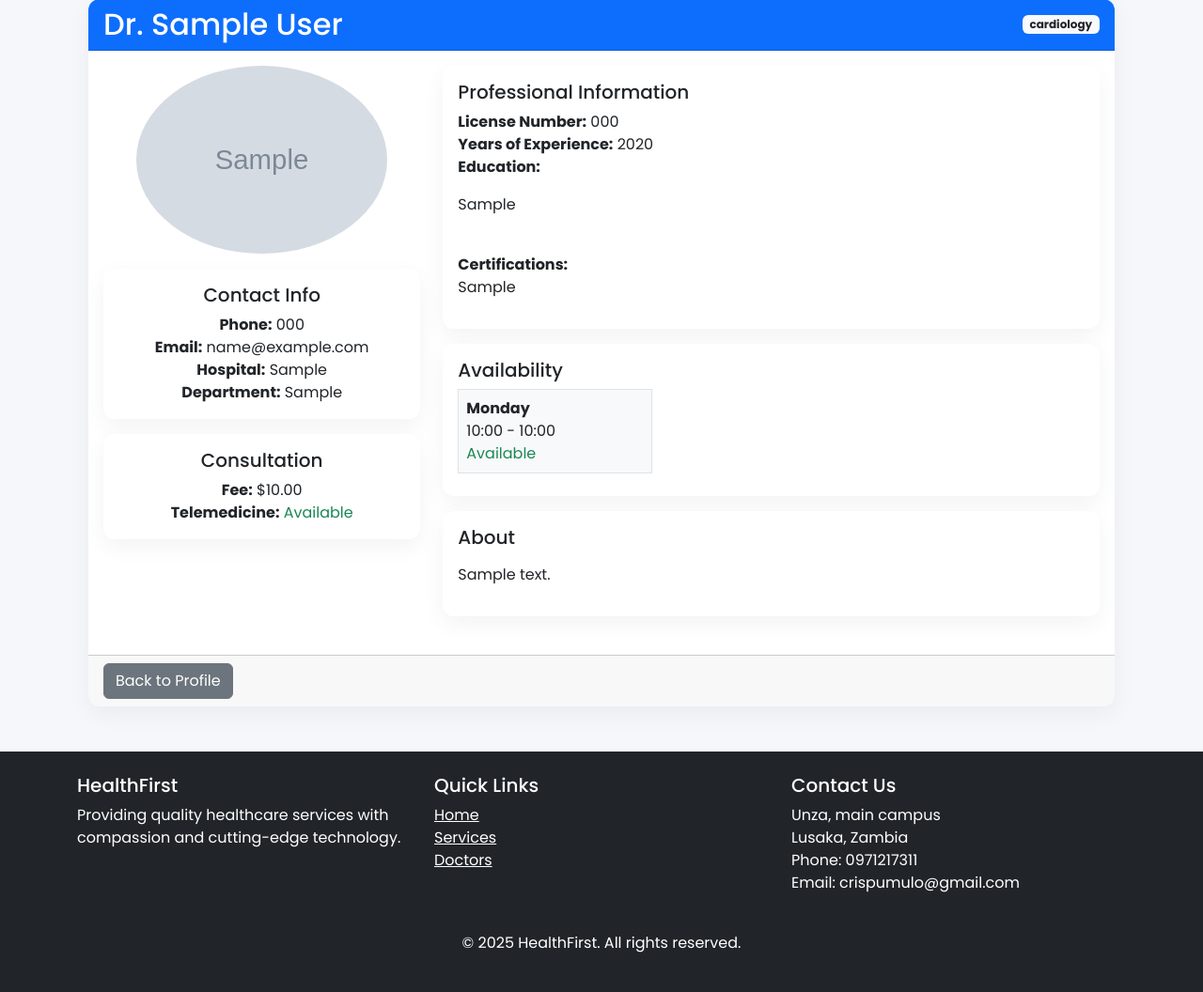
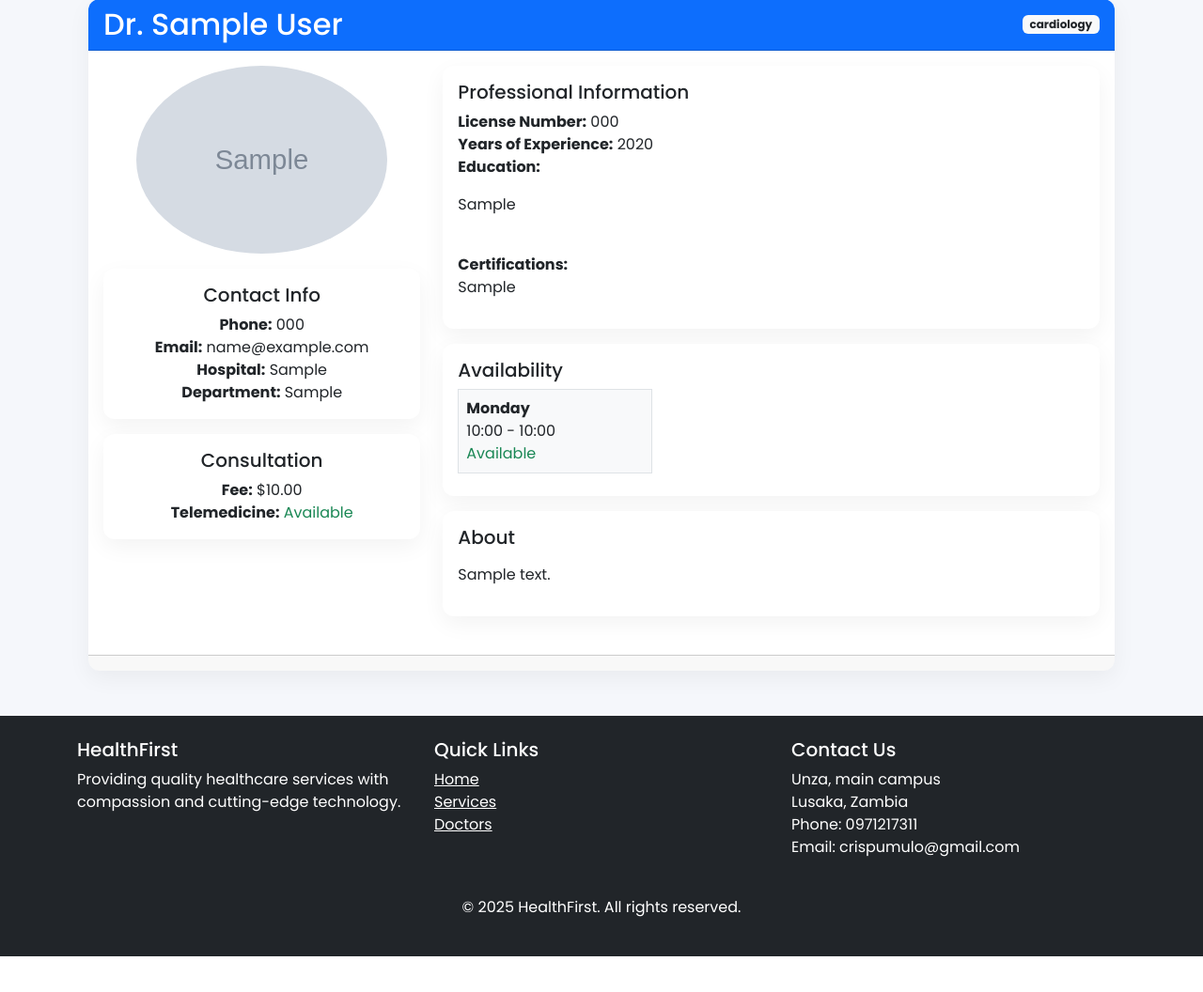
Before and after one commit to pumulo-mufalali/healthfirst, a Django app: page /doctors/1/ in a window 1280 px wide. Shown: the part 105-1161 px from the top of the page at 94% size. After the commit the page ends 1123 px from the top, so only its background shows below. Run offline with Django 5.2, Linux system fonts and the light colour scheme; tables that the repository leaves empty hold one stand-in row (values such as "Sample post"); grey boxes marked "Sample" are stand-in pictures; some libraries are stand-ins or nearby versions.

Commit message:
doctor accessibility

```diff
--- a/doctors/templates/doctors/detail.html
+++ b/doctors/templates/doctors/detail.html
@@ -99,9 +99,9 @@
 
         <div class="card-footer">
             {% if is_doctor %}
-            <a href="{% url 'doctors:doctor_update' user.pk %}" class="btn btn-warning">Edit Profile</a>
+                <a href="{% url 'doctors:doctor_update' user.pk %}" class="btn btn-warning">Edit Profile</a>
+                <a href="{% url 'doctors:doctor_dashboard' %}" class="btn btn-secondary">Back to Profile</a>
             {% endif %}
-            <a href="{% url 'doctors:doctor_dashboard' %}" class="btn btn-secondary">Back to Profile</a>
         </div>
     </div>
 </div>
--- a/doctors/templates/doctors/list.html
+++ b/doctors/templates/doctors/list.html
@@ -14,7 +14,7 @@
         </div>
     </div>
 
-
+    {% if user.user_type == 'admin' %}
         <div class="row mb-4">
             <div class="col-12 text-end">
                 {% if user_type == 'admin' or 'staff' %}
@@ -22,6 +22,7 @@
                 {% endif %}
             </div>
         </div>
+    {% endif %}
 
 
     <div class="row">
```
Lines whose indentation alone changed are shown as unchanged.
